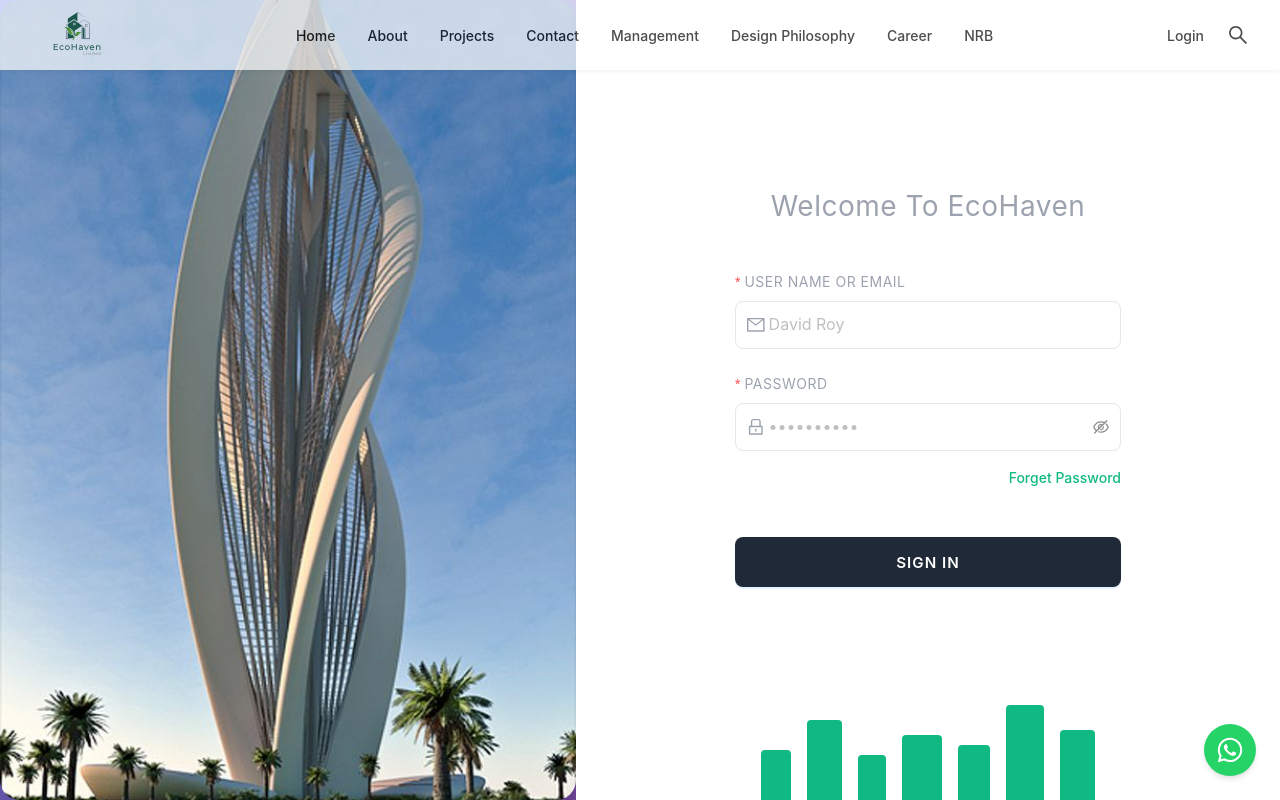
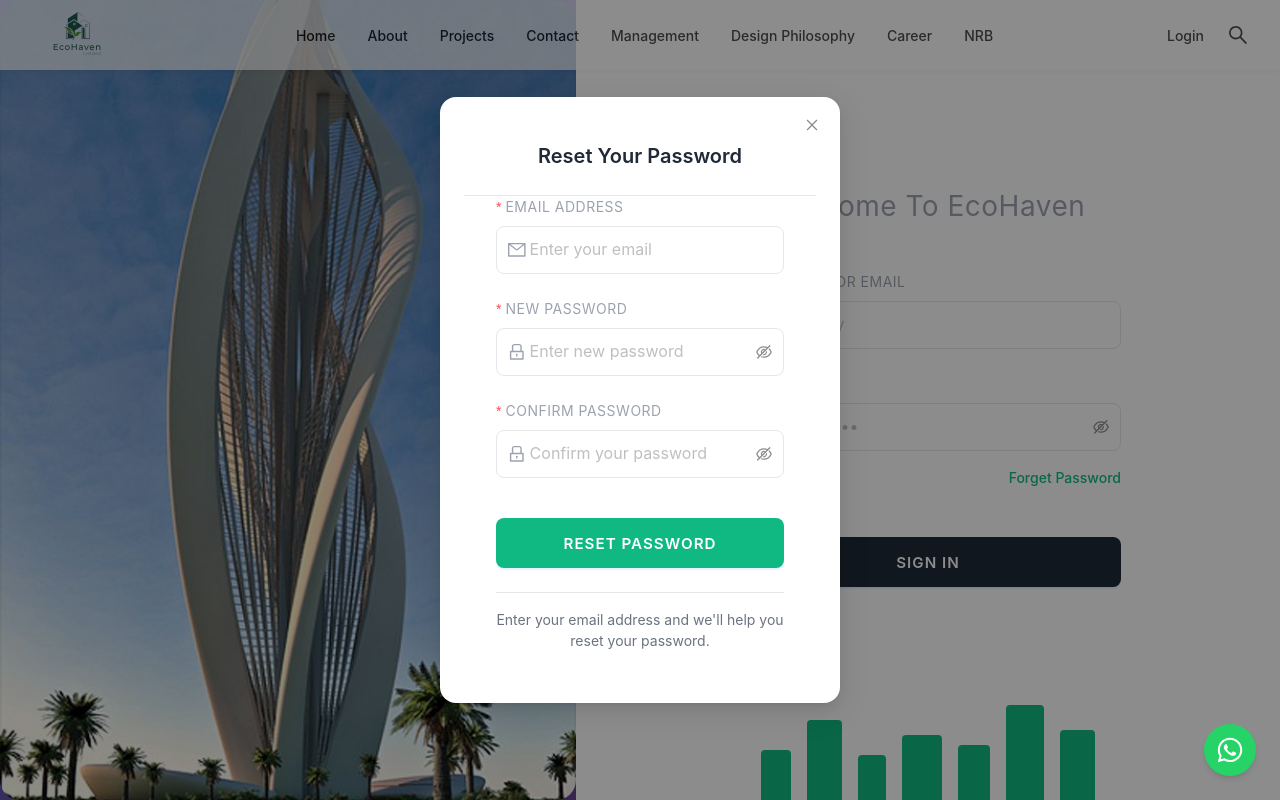
Before and after one commit to propertyinvestmentsolutionbd-svg/ecoHaven_front, a Next.js app: page /login in a window 1280 px wide. Both pictures are taken after a click on the link "Forget Password". Shown: the top 800 px of the page. Built offline with nearby package versions, Linux system fonts and the light colour scheme.

Commit message:
forget pass feature done

```diff
--- a/src/app/(auth)/login/login.css
+++ b/src/app/(auth)/login/login.css
@@ -229,6 +229,73 @@
 .building-7 {
   width: 35px;
   height: 70px;
+}
+
+/* Forgot Password Modal Styles */
+.forgot-password-modal .ant-modal-content {
+  border-radius: 16px;
+  overflow: hidden;
+}
+
+.forgot-password-modal .ant-modal-header {
+  border-bottom: 1px solid #e5e7eb;
+  padding: 1.5rem 2rem;
+  margin: 0;
+}
+
+.forgot-password-modal .ant-modal-title {
+  font-size: 1.25rem;
+  font-weight: 600;
+  color: #1f2937;
+  text-align: center;
+}
+
+.forgot-password-modal .ant-modal-body {
+  padding: 0;
+}
+
+.forgot-password-content {
+  padding: 0 2rem 2rem;
+}
+
+.forgot-password-alert {
+  margin-bottom: 1.5rem;
+  border-radius: 8px;
+}
+
+.forgot-password-form {
+  margin-bottom: 1rem;
+}
+
+.reset-password-button {
+  height: 50px;
+  background-color: #10b981;
+  border: none;
+  border-radius: 8px;
+  font-size: 0.95rem;
+  font-weight: 600;
+  letter-spacing: 1px;
+  margin-top: 1rem;
+  transition: all 0.3s ease;
+}
+
+.reset-password-button:hover {
+  background-color: #059669 !important;
+  transform: translateY(-1px);
+  box-shadow: 0 4px 12px rgba(16, 185, 129, 0.3);
+}
+
+.forgot-password-footer {
+  text-align: center;
+  padding-top: 1rem;
+  border-top: 1px solid #e5e7eb;
+}
+
+.forgot-password-note {
+  font-size: 0.875rem;
+  color: #6b7280;
+  margin: 0;
+  line-height: 1.5;
 }
 /* Right Side - 2FA Form */
 .verify2fa-form-section {
@@ -547,7 +614,17 @@
   .login-header {
     margin-bottom: 2rem;
   }
+.forgot-password-modal .ant-modal-content {
+    margin: 1rem;
+  }
 
+  .forgot-password-content {
+    padding: 0 1rem 1.5rem;
+  }
+
+  .forgot-password-modal .ant-modal-header {
+    padding: 1rem 1.5rem;
+  }
   .login-title {
     font-size: 1.25rem;
   }
--- a/src/app/(auth)/login/page.jsx
+++ b/src/app/(auth)/login/page.jsx
@@ -1,21 +1,33 @@
 "use client";
 
 import { useEffect, useState } from "react";
-import { Form, Input, Button, Alert } from "antd";
+import { Form, Input, Button, Alert, Modal } from "antd";
 import { MailOutlined, LockOutlined } from "@ant-design/icons";
 import "./login.css";
 import { useRouter } from "next/navigation";
-import { useUserLoginMutation } from "@/redux/api/userApi";
+import {
+  useForgetPassMutation,
+  useUserLoginMutation,
+} from "@/redux/api/userApi";
 import { toast } from "react-toastify";
 import { getUserInfo, storeUserInfo } from "@/utils/helper";
 
 const Login = () => {
   const [form] = Form.useForm();
+  const [forgotPasswordForm] = Form.useForm();
   const router = useRouter();
 
   const [loading, setLoading] = useState(false);
+  const [forgotPasswordLoading, setForgotPasswordLoading] = useState(false);
   const [error, setError] = useState("");
+  const [forgotPasswordError, setForgotPasswordError] = useState("");
+  const [forgotPasswordSuccess, setForgotPasswordSuccess] = useState("");
+  const [isForgotPasswordModalVisible, setIsForgotPasswordModalVisible] =
+    useState(false);
+
   const [userLogin] = useUserLoginMutation();
+  const [forgetPass] = useForgetPassMutation();
+
   useEffect(() => {
     const userInfo = getUserInfo();
     if (userInfo?.userId) {
@@ -30,20 +42,9 @@ const Login = () => {
     try {
       console.log("Login attempt:", values);
 
-      // Simulate API call
       const response = await userLogin(values).unwrap();
       console.log({ response });
-      //   ((resolve) =>
-      //   setTimeout(
-      //     () =>
-      //       resolve({
-      //         success: true,
-      //         requires2FA: Math.random() > 0.5,
-      //         tempToken: "temp-token-123",
-      //       }),
-      //     1500
-      //   )
-      // );
+
       if (response?.token) {
         toast.success("User logged in successfully!");
         router.push("/dashboard");
@@ -62,18 +63,49 @@ const Login = () => {
     }
   };
 
+  const handleForgotPassword = () => {
+    setIsForgotPasswordModalVisible(true);
+    setForgotPasswordError("");
+    setForgotPasswordSuccess("");
+    forgotPasswordForm.resetFields();
+  };
+
+  const handleForgotPasswordCancel = () => {
+    setIsForgotPasswordModalVisible(false);
+    setForgotPasswordError("");
+    setForgotPasswordSuccess("");
+    forgotPasswordForm.resetFields();
+  };
+
+  const onForgotPasswordFinish = async (values) => {
+    setForgotPasswordLoading(true);
+    setForgotPasswordError("");
+    setForgotPasswordSuccess("");
+
+    try {
+      console.log("Forgot password attempt:", values);
+
+      // Simulate API call - replace with actual forgot password API
+      const res = await forgetPass(values).unwrap();
+      // This would be your actual API call
+      setForgotPasswordSuccess(res.message || "Password reset successfully!");
+
+      // Reset form after success
+      setTimeout(() => {
+        setIsForgotPasswordModalVisible(false);
+        forgotPasswordForm.resetFields();
+      }, 3000);
+    } catch (err) {
+      setForgotPasswordError(
+        "Failed to process password reset. Please try again."
+      );
+    } finally {
+      setForgotPasswordLoading(false);
+    }
+  };
+
   return (
     <div className="login-container">
-      {/* Left Side - Building Image
-      <div className="login-image-section">
-        <Image
-          src={"/loginBg.png"}
-          alt="Modern Architecture"
-          className="login-building-image"
-          fill
-        />
-      </div> */}
-
       {/* Right Side - Login Form */}
       <div className="login-form-section">
         <div className="login-form-wrapper">
@@ -129,7 +161,14 @@ const Login = () => {
             </Form.Item>
 
             <div className="forgot-password-wrapper">
-              <a href="#" className="forgot-password-link">
+              <a
+                href="#"
+                className="forgot-password-link"
+                onClick={(e) => {
+                  e.preventDefault();
+                  handleForgotPassword();
+                }}
+              >
                 Forget Password
               </a>
             </div>
@@ -147,21 +186,6 @@ const Login = () => {
             </Form.Item>
           </Form>
 
-          {/* <div className="divider-wrapper">
-            <span className="divider-line"></span>
-            <span className="divider-text">OR</span>
-            <span className="divider-line"></span>
-          </div> */}
-
-          {/* <Button
-            block
-            className="google-signin-button"
-            onClick={handleGoogleSignIn}
-          >
-            <GoogleOutlined className="google-icon" />
-            Sign In With Google
-          </Button> */}
-
           {/* City Skyline */}
           <div className="city-skyline">
             <div className="building building-1"></div>
@@ -174,6 +198,118 @@ const Login = () => {
           </div>
         </div>
       </div>
+
+      {/* Forgot Password Modal */}
+      <Modal
+        title="Reset Your Password"
+        open={isForgotPasswordModalVisible}
+        onCancel={handleForgotPasswordCancel}
+        footer={null}
+        className="forgot-password-modal"
+        width={400}
+        centered
+      >
+        <div className="forgot-password-content">
+          {forgotPasswordError && (
+            <Alert
+              message={forgotPasswordError}
+              type="error"
+              showIcon
+              closable
+              className="forgot-password-alert"
+              onClose={() => setForgotPasswordError("")}
+            />
+          )}
+
+          {forgotPasswordSuccess && (
+            <Alert
+              message={forgotPasswordSuccess}
+              type="success"
+              showIcon
+              className="forgot-password-alert"
+            />
+          )}
+
+          <Form
+            form={forgotPasswordForm}
+            name="forgotPassword"
+            onFinish={onForgotPasswordFinish}
+            layout="vertical"
+            className="forgot-password-form"
+          >
+            <Form.Item
+              label={<span className="form-label">Email Address</span>}
+              name="email"
+              rules={[
+                { required: true, message: "Please input your email!" },
+                { type: "email", message: "Please enter a valid email!" },
+              ]}
+            >
+              <Input
+                placeholder="Enter your email"
+                prefix={<MailOutlined className="input-icon" />}
+                className="form-input"
+              />
+            </Form.Item>
+
+            <Form.Item
+              label={<span className="form-label">New Password</span>}
+              name="newPassword"
+              rules={[
+                { required: true, message: "Please input your new password!" },
+                { min: 6, message: "Password must be at least 6 characters!" },
+              ]}
+            >
+              <Input.Password
+                placeholder="Enter new password"
+                prefix={<LockOutlined className="input-icon" />}
+                className="form-input"
+              />
+            </Form.Item>
+
+            <Form.Item
+              label={<span className="form-label">Confirm Password</span>}
+              name="confirmPassword"
+              dependencies={["newPassword"]}
+              rules={[
+                { required: true, message: "Please confirm your password!" },
+                ({ getFieldValue }) => ({
+                  validator(_, value) {
+                    if (!value || getFieldValue("newPassword") === value) {
+                      return Promise.resolve();
+                    }
+                    return Promise.reject(new Error("Passwords do not match!"));
+                  },
+                }),
+              ]}
+            >
+              <Input.Password
+                placeholder="Confirm your password"
+                prefix={<LockOutlined className="input-icon" />}
+                className="form-input"
+              />
+            </Form.Item>
+
+            <Form.Item>
+              <Button
+                type="primary"
+                htmlType="submit"
+                loading={forgotPasswordLoading}
+                block
+                className="reset-password-button"
+              >
+                {forgotPasswordLoading ? "RESETTING..." : "RESET PASSWORD"}
+              </Button>
+            </Form.Item>
+          </Form>
+
+          <div className="forgot-password-footer">
+            <p className="forgot-password-note">
+              Enter your email address and we'll help you reset your password.
+            </p>
+          </div>
+        </div>
+      </Modal>
     </div>
   );
 };
--- a/src/redux/api/userApi.js
+++ b/src/redux/api/userApi.js
@@ -11,6 +11,13 @@ const userApi = baseApi.injectEndpoints({
         // headers: {
         //   "Content-Type": "multipart/form-data;",
         // },
+      }),
+    }),
+    forgetPass: build.mutation({
+      query: (payload) => ({
+        url: `/forgot_password`,
+        method: "post",
+        data: payload,
       }),
     }),
     userLogin: build.mutation({
@@ -111,4 +118,5 @@ export const {
   useGetEmpDropdownQuery,
   useUpdatePermissionsMutation,
   useGetAgentQuery,
+  useForgetPassMutation,
 } = userApi;
```
